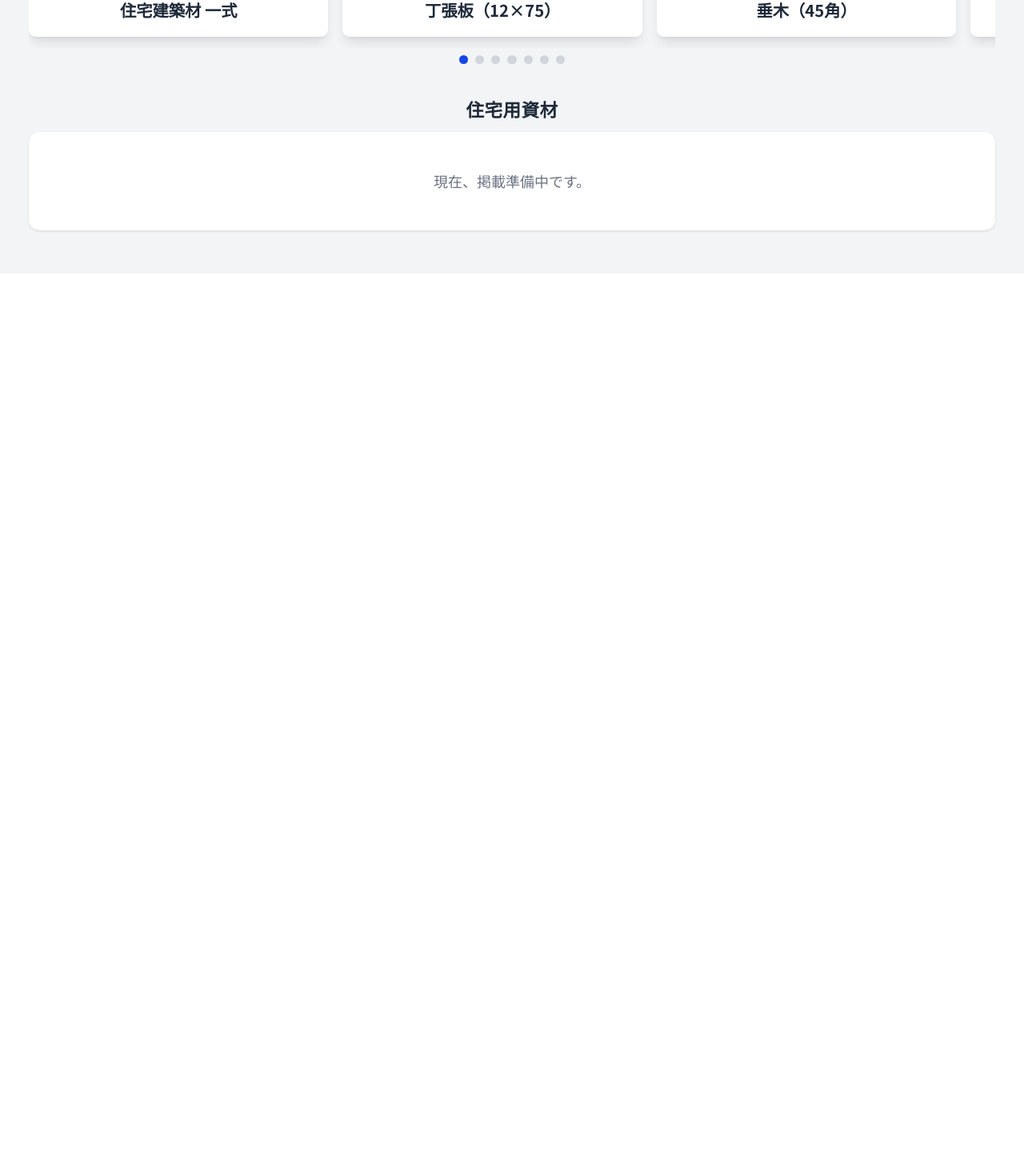
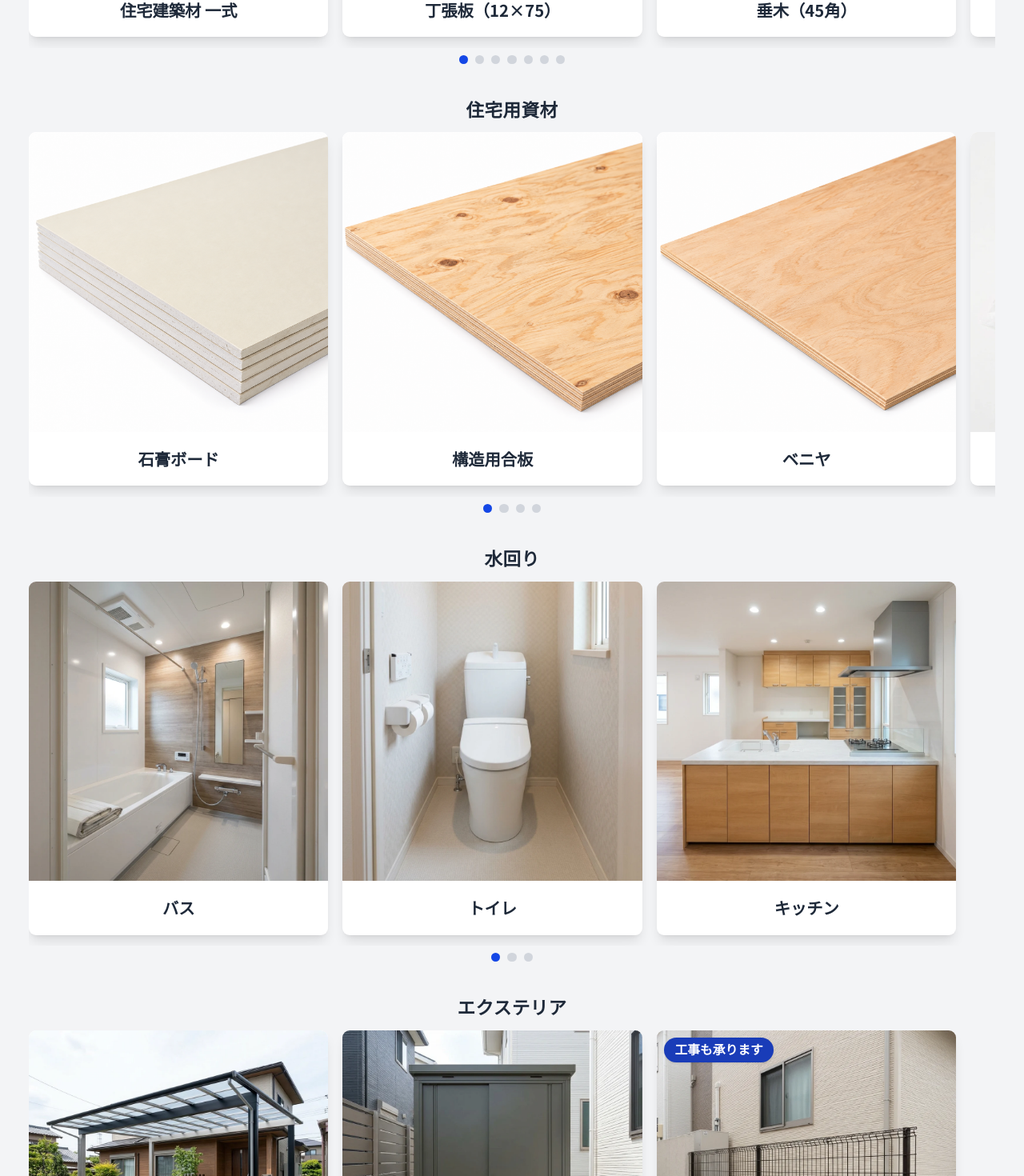
Before and after one commit to EitaNakagawaPersonal/mtokhp_Nextjs, a Next.js app: page /business/construction in a window 1280 px wide. Shown: the part 1900-3370 px from the top of the page at 80% size. Before the commit the page ends 2242 px from the top, so only its background shows below. Built offline with nearby package versions, Linux system fonts and the light colour scheme; no server answers.

Commit message:
建築資材事業のリストを追加

```diff
--- a/src/app/business/construction/components/ProductIntroduction.js
+++ b/src/app/business/construction/components/ProductIntroduction.js
@@ -21,7 +21,30 @@ const categorizedProducts = [
   {
     id: "housing-materials",
     title: "住宅用資材",
-    products: [],
+    products: [
+      { title: "石膏ボード", imageUrl: "/images/building_materials/gypsum_board.png" },
+      { title: "構造用合板", imageUrl: "/images/building_materials/structural_plywood.png" },
+      { title: "ベニヤ", imageUrl: "/images/building_materials/veneer.png" },
+      { title: "断熱材", imageUrl: "/images/building_materials/onsulation_material.png" },
+    ],
+  },
+  {
+    id: "water-areas",
+    title: "水回り",
+    products: [
+      { title: "バス", imageUrl: "/images/building_materials/bath.png" },
+      { title: "トイレ", imageUrl: "/images/building_materials/toilet.png" },
+      { title: "キッチン", imageUrl: "/images/building_materials/kitchen.png" },
+    ],
+  },
+  {
+    id: "exterior",
+    title: "エクステリア",
+    products: [
+      { title: "カーポート", imageUrl: "/images/building_materials/carport.png" },
+      { title: "倉庫", imageUrl: "/images/building_materials/warehouse.png" },
+      { title: "フェンス", imageUrl: "/images/building_materials/fence2.png", badge: "工事も承ります" },
+    ],
   },
 ];
 
@@ -105,6 +128,11 @@ export default function ProductIntroduction() {
                             className="object-cover transition-transform duration-300 group-hover:scale-105"
                             sizes="(max-width: 640px) 82vw, (max-width: 1024px) 46vw, 31vw"
                           />
+                          {card.badge ? (
+                            <span className="absolute left-2 top-2 z-10 rounded-full bg-blue-800 px-3 py-1 text-sm font-bold text-white shadow">
+                              {card.badge}
+                            </span>
+                          ) : null}
                           <div className="absolute inset-0 flex items-center justify-center bg-black/30 opacity-0 transition-opacity duration-300 group-hover:opacity-100">
                             <p className="font-bold text-white">画像を拡大</p>
                           </div>
```
